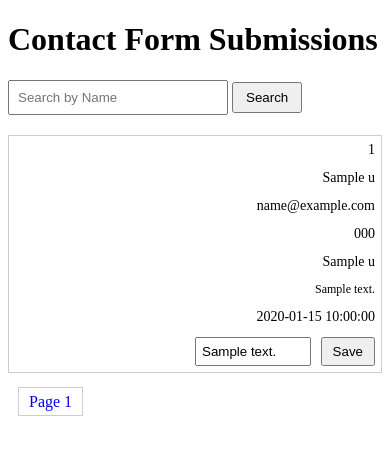
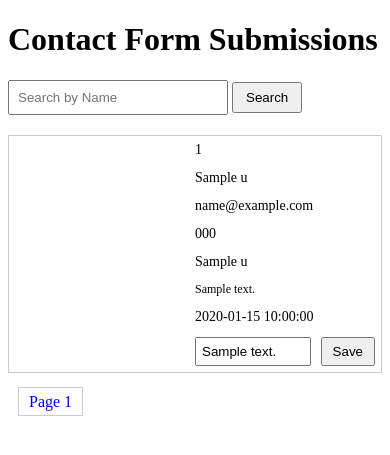
Before and after one commit to khusshhhhh/prelette1, a PHP site: page /view_data.php in a window 390 px wide. Shown: the top 455 px of the page. Run offline with PHP 8.4, Linux system fonts and the light colour scheme; tables that the repository leaves empty or names only in its code hold one stand-in row (values such as "Sample post").

Commit message:
Khush Patel28

```diff
--- a/response.css
+++ b/response.css
@@ -107,7 +107,7 @@ td {
 
   td {
     display: block;
-    text-align: right;
+    text-align: left;
     padding-left: 50%;
     position: relative;
     border: 0;
```
